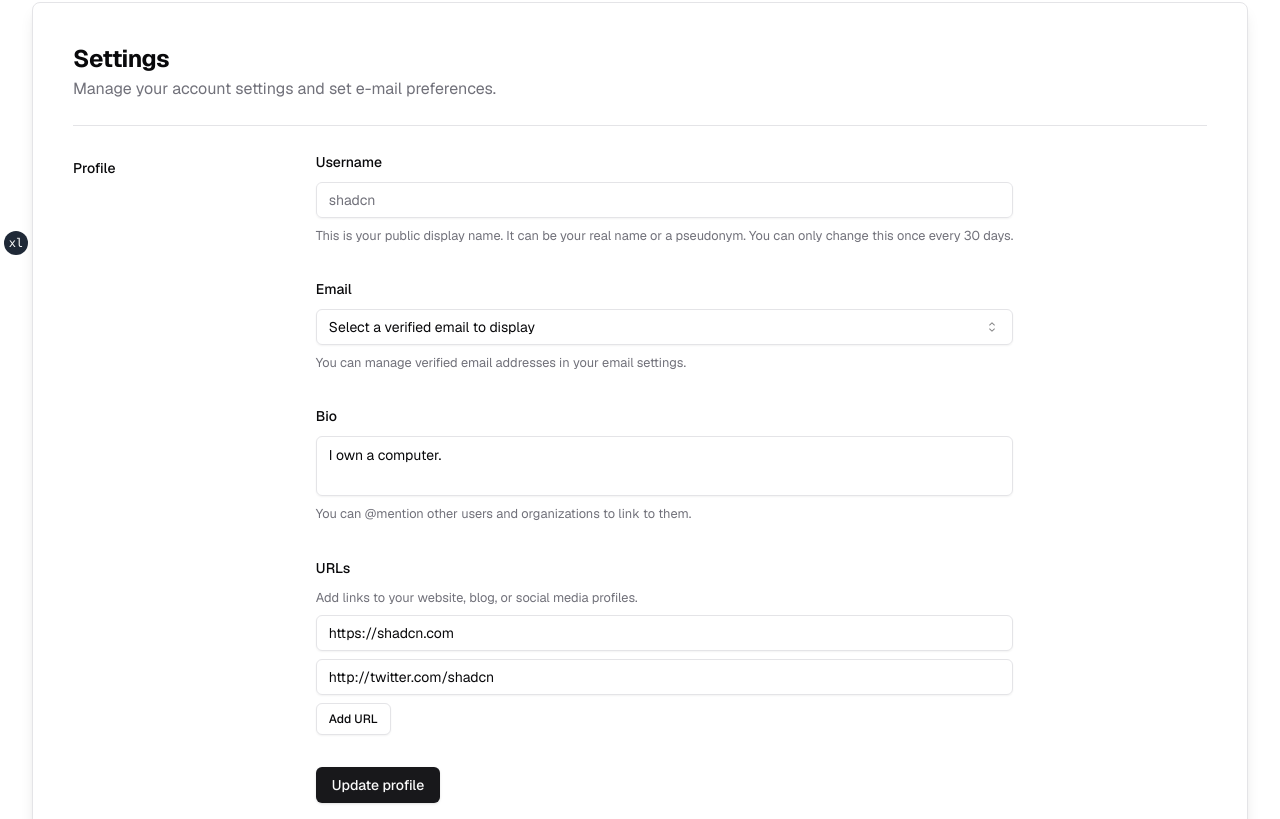
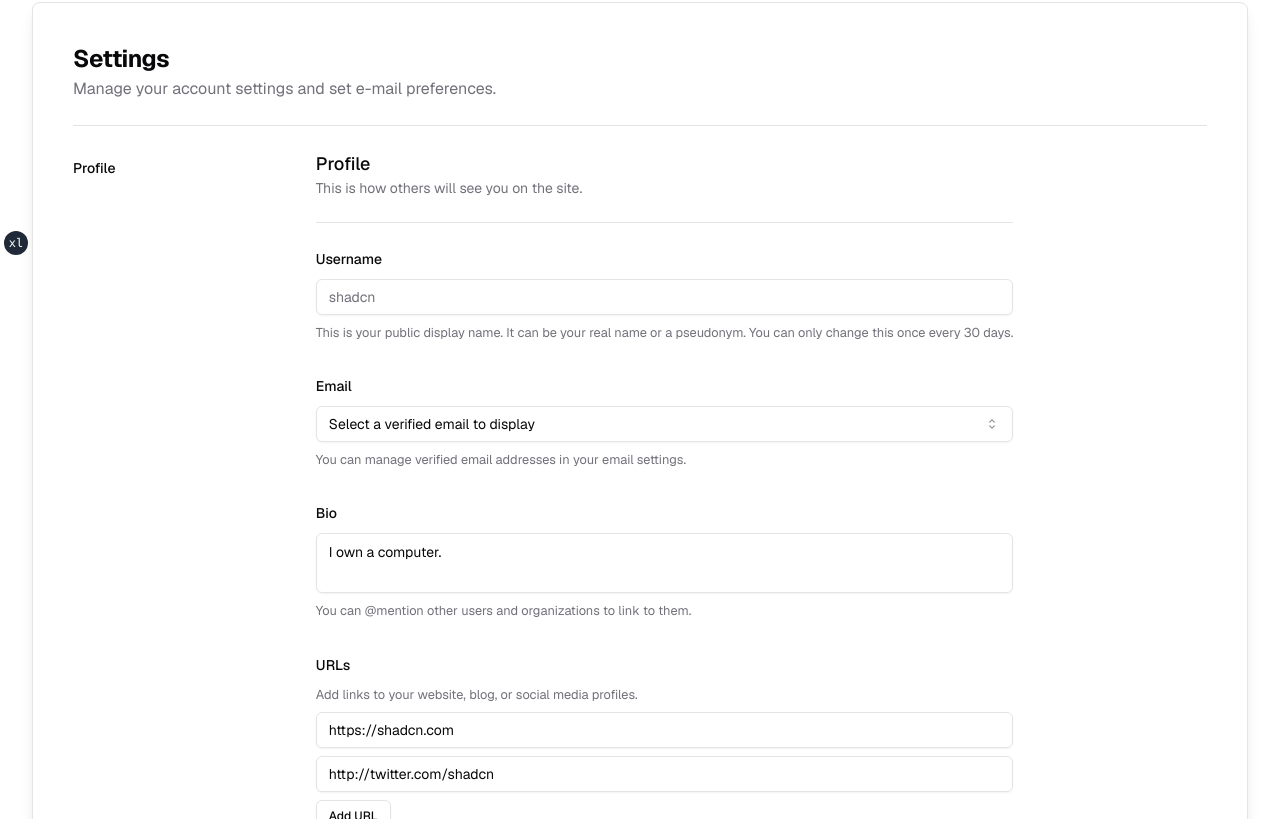
Before and after one commit to GHGHGHKO/klassic-quote, a Next.js app: page / in a window 1280 px wide. Shown: the part 541-1360 px from the top of the page. Built offline with nearby package versions, Linux system fonts and the light colour scheme.

Commit message:
feat: add separator on default page

```diff
--- a/app/examples/forms/default-page.tsx
+++ b/app/examples/forms/default-page.tsx
@@ -43,7 +43,16 @@ export default function FormsPage() {
                     <aside className="-mx-4 lg:w-1/5">
                         <SidebarNav items={sidebarNavItems} />
                     </aside>
-                    <ProfileForm />
+                    <div className="space-y-6">
+                        <div>
+                            <h3 className="text-lg font-medium">Profile</h3>
+                            <p className="text-sm text-muted-foreground">
+                                This is how others will see you on the site.
+                            </p>
+                        </div>
+                        <Separator />
+                        <ProfileForm />
+                    </div>
                 </div>
             </div>
         </>
```
